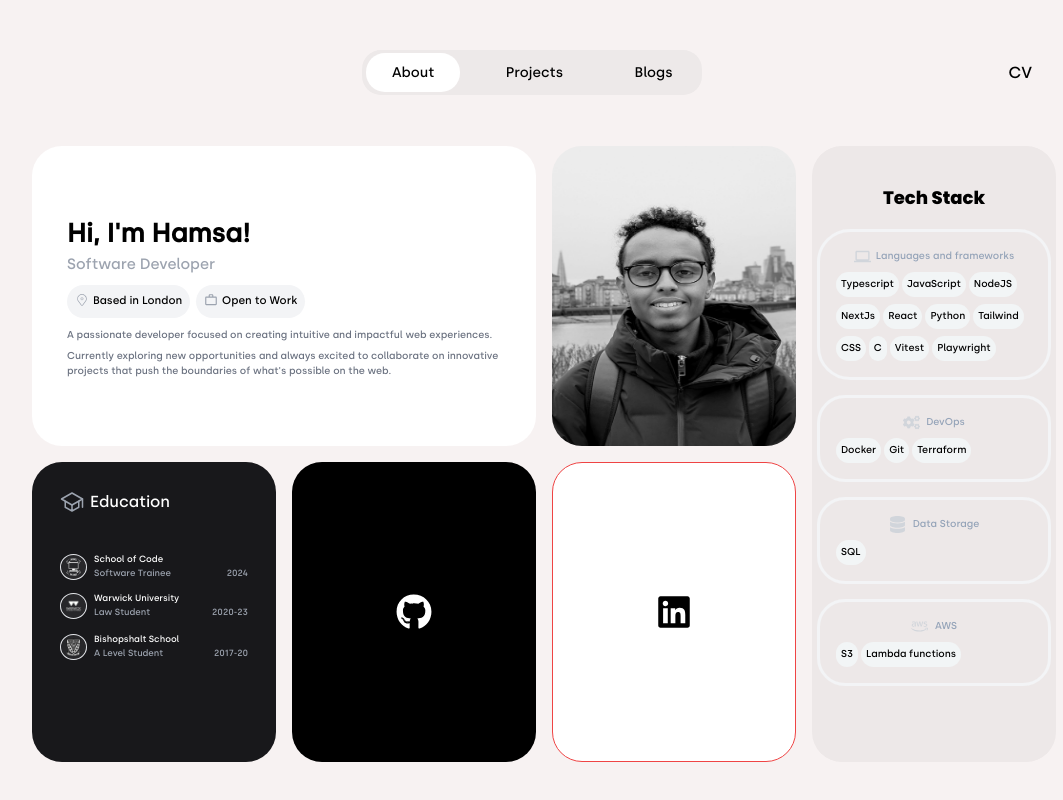
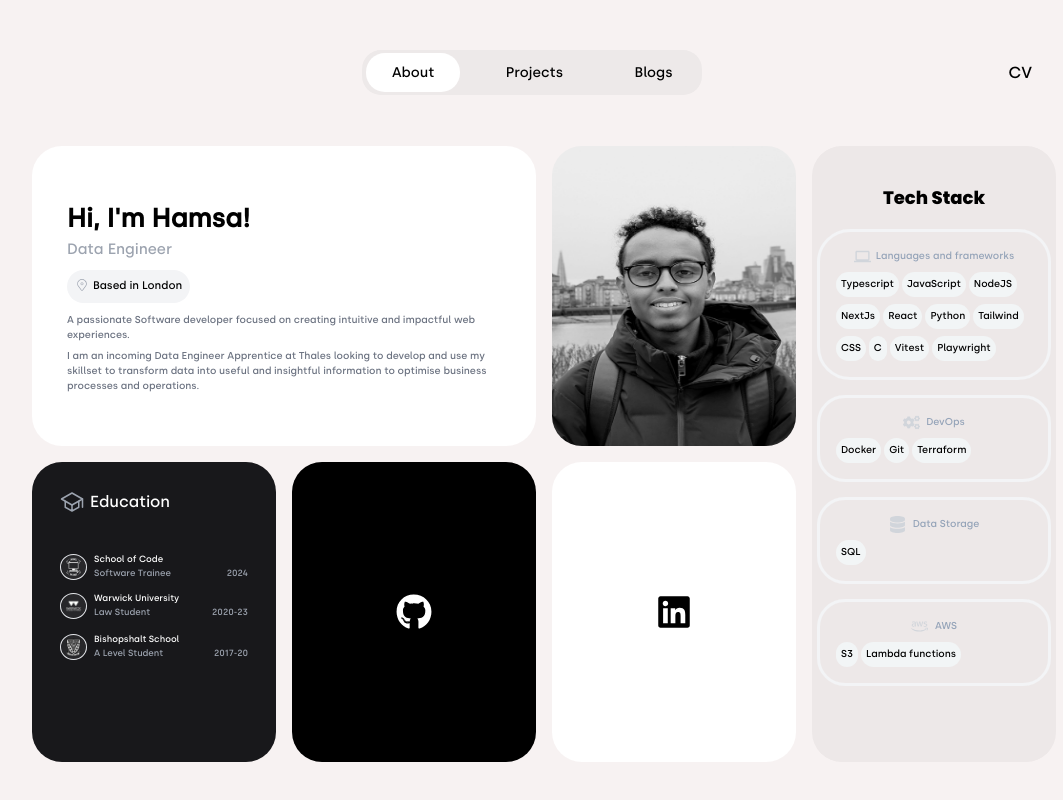
Before and after one commit to DonHamsa/myPortfolio, a Next.js app: page / in a window 1280 px wide. Shown: the top 800 px of the page, without its empty margins (96-1159 px from the left). Built offline with nearby package versions, Linux system fonts and the light colour scheme.

Commit message:
updated profile to data engineer

```diff
--- a/src/components/LinkedInBox/LinkedInBox.jsx
+++ b/src/components/LinkedInBox/LinkedInBox.jsx
@@ -2,7 +2,7 @@ import { FaLinkedin } from "react-icons/fa";
 
 export default function LinkedInBox() {
   return (
-    <div className="bg-white w-[100%] rounded-[30px] lg:h-[100%] h-100%  flex justify-center items-center relative border border-red-500">
+    <div className="bg-white w-[100%] rounded-[30px] lg:h-[100%] h-100%  flex justify-center items-center relative ">
       <a
         href="https://www.linkedin.com/in/hamsamuse/"
         className="h-full w-full flex justify-center items-center "
--- a/src/components/MasonaryBox/MasonryBox.jsx
+++ b/src/components/MasonaryBox/MasonryBox.jsx
@@ -19,7 +19,7 @@ export default function MasonryBox() {
           <>
             <div className="border-red-500 space-y-10  ">
               <ProfileImage />
-              <div className="lg:hidden border border-red-500 space-y-10">
+              <div className="lg:hidden space-y-10">
                 <Education />
                 <LinkedInBox />
                 <GitHubBox />
--- a/src/components/ProfileBox/ProfileBox.jsx
+++ b/src/components/ProfileBox/ProfileBox.jsx
@@ -6,26 +6,21 @@ export default function ProfileBox() {
     <div className="bg-white rounded-[30px]   flex flex-col  justify-center col-span-2 p-[35px] ">
       <p className=" text-[26px]  font-semibold">Hi, I'm Hamsa!</p>
       <p className="text-grey-300 mb-[10px] text-[15px] text-gray-400">
-        Software Developer
+        Data Engineer
       </p>
       <div className="flex mb-[10px] ">
         <div className="flex flex-row mr-[6px] bg-#F7F2F2 text-black rounded-15px text-[11px]  bg-gray-100 rounded-[40px] p-[8px] justify-center text-center">
           <CiLocationOn className="w-[14px] h-[14px] mr-[4px]  text-gray-400" />
           <p className="">Based in London</p>
         </div>
-        <div className="flex flex-row justify-center text-center bg-#F7F2F2 text-black rounded-15px text-[11px]   bg-gray-100 rounded-[40px] p-[8px]">
-          <MdOutlineWorkOutline className="w-[14px] h-[14px] mr-[4px] text-gray-400" />
-          <p className=""> Open to Work</p>
-        </div>
+
       </div>
       <p className="text-grey text-[10px] text-gray-500">
-        A passionate developer focused on creating intuitive and impactful web
+        A passionate Software developer  focused on creating intuitive and impactful web
         experiences.
       </p>
       <p className="mt-[6px] text-grey text-[10px]  text-gray-500">
-        Currently exploring new opportunities and always excited to collaborate
-        on innovative projects that push the boundaries of what's possible on
-        the web.
+        I am an incoming Data Engineer Apprentice at Thales looking to develop and use my skillset to transform data into useful and insightful information to optimise business processes and operations.
       </p>
     </div>
   );
```
